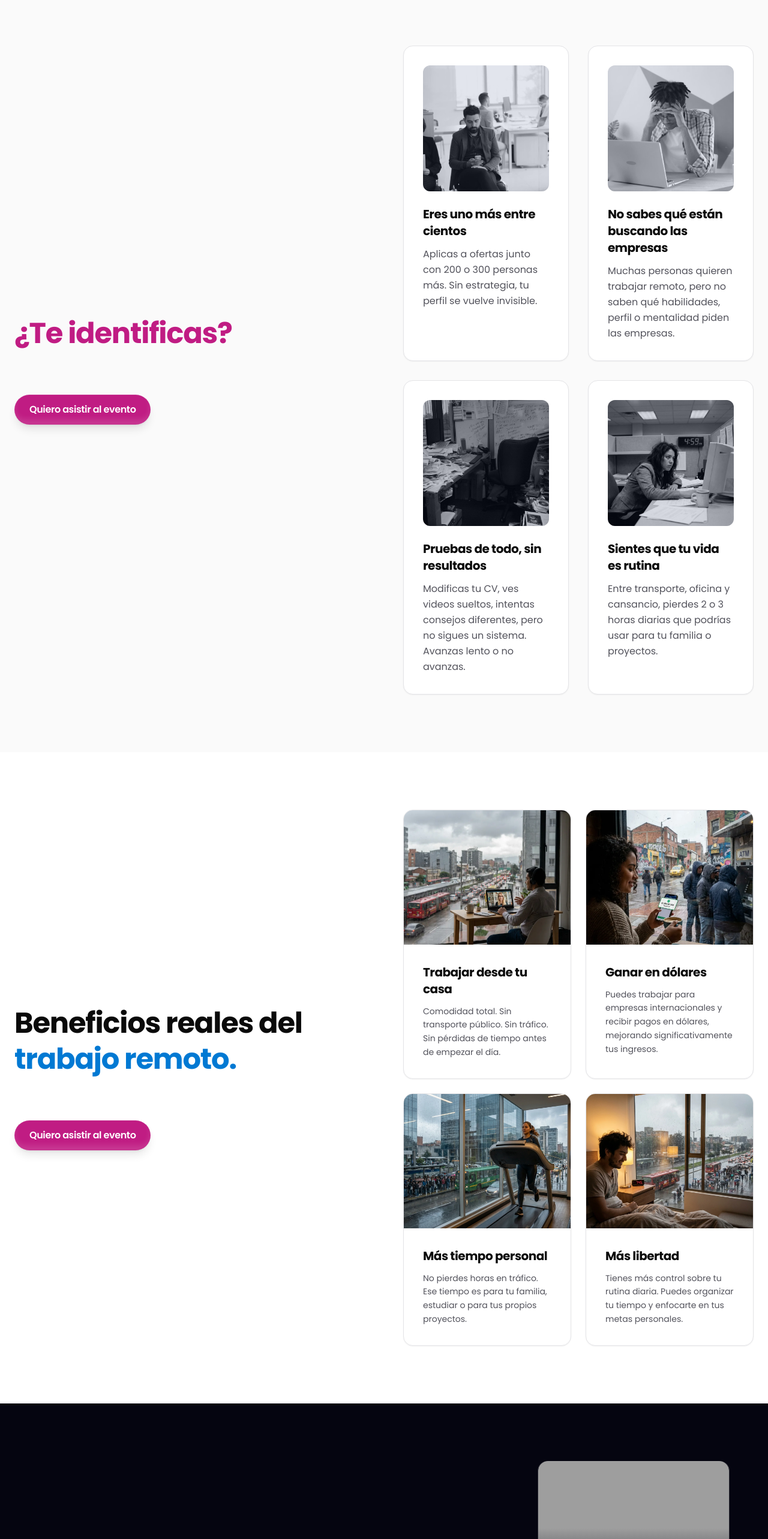
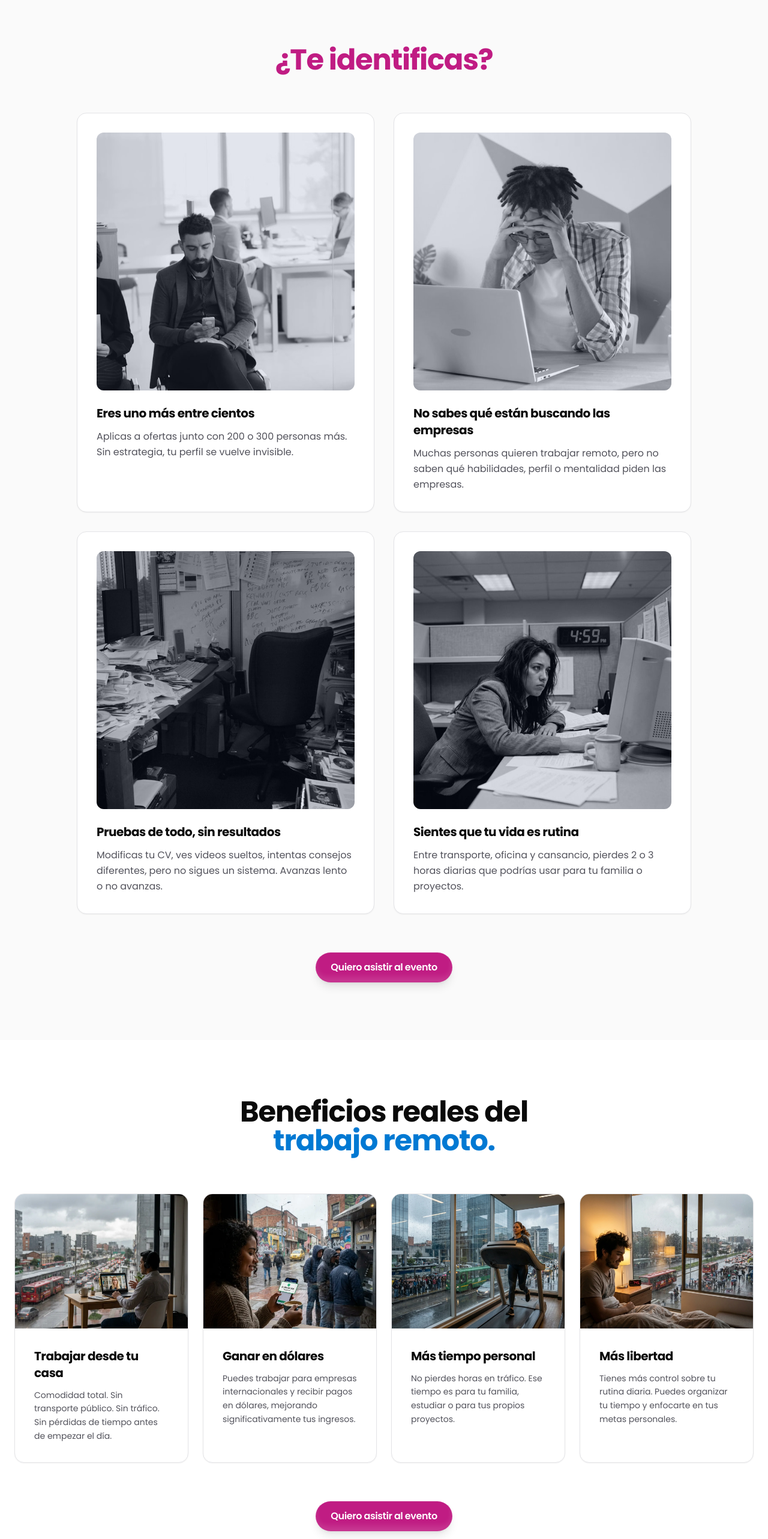
Before and after one commit to Sistema-Paguro/sistema-paguro-landing-page, a React (Vite) app: page / in a window 1280 px wide. Shown: the part 1921-4487 px from the top of the page at 60% size. Built offline with nearby package versions, Linux system fonts and the light colour scheme; grey boxes are pictures that could not be loaded.

Commit message:
Revert Grid cols and flex-wrap responsiveness refactors

```diff
--- a/src/components/Benefits.tsx
+++ b/src/components/Benefits.tsx
@@ -27,31 +27,15 @@ export default function Benefits() {
     return (
         <section className="py-24 bg-white relative overflow-hidden">
             <div className="max-w-7xl mx-auto px-6">
-                <div className="grid grid-cols-1 lg:grid-cols-2 gap-12 lg:gap-16 items-center">
 
-                    {/* Left Column: Text and CTA */}
-                    <div className="flex flex-col text-center lg:text-left">
-                        <div className="mb-10 lg:mb-12">
-                            <h2 className="text-4xl lg:text-5xl lg:leading-tight font-bold text-black mb-6">
-                                {t("benefits.titleLine1")} <br className="hidden lg:block" />
+                <div className="mb-16 max-w-2xl mx-auto text-center">
+                    <h2 className="text-4xl lg:text-5xl font-bold text-black mb-6">
+                        {t("benefits.titleLine1")} <br />
                         <span className="text-blue">{t("benefits.titleLine2")}</span>
                     </h2>
                 </div>
-                        <div className="flex justify-center flex-wrap lg:justify-start">
-                            <ShimmerButton
-                                onClick={() => document.getElementById('registration')?.scrollIntoView({ behavior: 'smooth' })}
-                                className="shadow-lg min-w-48"
-                                background="#c01c83"
-                            >
-                                <span className="whitespace-pre-wrap text-center text-sm font-semibold leading-none tracking-tight text-white dark:from-white dark:to-slate-900/10 lg:text-base">
-                                    {t("benefits.cta")}
-                                </span>
-                            </ShimmerButton>
-                        </div>
-                    </div>
 
-                    {/* Right Column: Grid */}
-                    <div className="grid grid-cols-1 sm:grid-cols-2 gap-6">
+                <div className="grid md:grid-cols-2 lg:grid-cols-4 gap-6">
                     {benefits.map((b, i) => (
                         <div key={i} className="group flex flex-col rounded-2xl bg-white border border-zinc-200 shadow-sm hover:shadow-xl hover:border-blue/20 hover:-translate-y-2 transition-all duration-500 overflow-hidden">
                             <div className="w-full h-48 sm:h-56 relative overflow-hidden bg-zinc-100">
@@ -69,7 +53,18 @@ export default function Benefits() {
                     ))}
                 </div>
 
+                <div className="text-center mt-16 flex justify-center">
+                    <ShimmerButton
+                        onClick={() => document.getElementById('registration')?.scrollIntoView({ behavior: 'smooth' })}
+                        className="shadow-lg min-w-48"
+                        background="#c01c83"
+                    >
+                        <span className="whitespace-pre-wrap text-center text-sm font-semibold leading-none tracking-tight text-white dark:from-white dark:to-slate-900/10 lg:text-base">
+                            {t("benefits.cta")}
+                        </span>
+                    </ShimmerButton>
                 </div>
+
             </div>
         </section>
     );
--- a/src/components/TheProblem.tsx
+++ b/src/components/TheProblem.tsx
@@ -15,37 +15,21 @@ export default function TheProblem() {
     return (
         <section className="py-24 bg-zinc-50">
             <div className="max-w-7xl mx-auto px-6">
-                <div className="grid grid-cols-1 lg:grid-cols-2 gap-12 lg:gap-16 items-center">
 
-                    {/* Left Column: Text and CTA */}
-                    <div className="flex flex-col text-center lg:text-left">
-                        <div className="mb-10 lg:mb-12">
-                            <h2 className="text-4xl lg:text-5xl lg:leading-tight font-bold text-black mb-6">
+                <div className="mb-16 max-w-2xl mx-auto text-center">
+                    <h2 className="text-4xl lg:text-5xl font-bold text-black mb-6">
                         {t("problem.titleLine1") && (
                             <>
-                                        {t("problem.titleLine1")} <br className="hidden lg:block" />
+                                {t("problem.titleLine1")} <br />
                             </>
                         )}
                         <span className="text-magenta">{t("problem.titleLine2")}</span>
                     </h2>
                 </div>
-                        <div className="flex justify-center flex-wrap lg:justify-start">
-                            <ShimmerButton
-                                onClick={() => document.getElementById('registration')?.scrollIntoView({ behavior: 'smooth' })}
-                                className="shadow-lg min-w-48"
-                                background="#c01c83"
-                            >
-                                <span className="whitespace-pre-wrap text-center text-sm font-semibold leading-none tracking-tight text-white dark:from-white dark:to-slate-900/10 lg:text-base">
-                                    {t("problem.cta")}
-                                </span>
-                            </ShimmerButton>
-                        </div>
-                    </div>
 
-                    {/* Right Column: Grid */}
-                    <div className="grid grid-cols-1 sm:grid-cols-2 gap-6 lg:gap-8">
+                <div className="grid md:grid-cols-2 lg:grid-cols-2 gap-8 max-w-5xl mx-auto">
                     {problems.map((p, i) => (
-                            <div key={i} className="group p-6 sm:p-8 flex flex-col rounded-2xl bg-white border border-zinc-200 shadow-sm hover:shadow-xl hover:-translate-y-2 transition-all duration-500">
+                        <div key={i} className="group p-8 flex flex-col rounded-2xl bg-white border border-zinc-200 shadow-sm hover:shadow-xl hover:-translate-y-2 transition-all duration-500">
 
                             {/* 1:1 Ratio Image Wrapper */}
                             <div className="relative w-full aspect-square mb-6 overflow-hidden rounded-xl bg-zinc-100 flex-shrink-0">
@@ -67,7 +51,19 @@ export default function TheProblem() {
                         </div>
                     ))}
                 </div>
+
+                <div className="text-center mt-16 flex justify-center">
+                    <ShimmerButton
+                        onClick={() => document.getElementById('registration')?.scrollIntoView({ behavior: 'smooth' })}
+                        className="shadow-lg min-w-48"
+                        background="#c01c83"
+                    >
+                        <span className="whitespace-pre-wrap text-center text-sm font-semibold leading-none tracking-tight text-white dark:from-white dark:to-slate-900/10 lg:text-base">
+                            {t("problem.cta")}
+                        </span>
+                    </ShimmerButton>
                 </div>
+
             </div>
         </section>
     );
--- a/src/components/ui/Testimonials.tsx
+++ b/src/components/ui/Testimonials.tsx
@@ -20,24 +20,22 @@ export default function Testimonials() {
             `}</style>
 
             <div className="max-w-7xl mx-auto px-6 lg:px-16">
-                <div className="grid grid-cols-1 lg:grid-cols-2 gap-12 lg:gap-16 items-center">
 
-                    {/* Left Column: Header / Social Proof */}
-                    <div className="flex flex-col items-center lg:items-start text-center lg:text-left space-y-8">
-                        <h2 className="text-3xl md:text-5xl lg:text-6xl font-bold text-white tracking-tight leading-tight">
-                            {t("testimonials.titleLine1")} <br className="hidden lg:block" />
-                            <span className="text-transparent bg-clip-text bg-gradient-to-r from-magenta to-blue">{t("testimonials.titleLine2")}</span>
+                {/* Header / Social Proof */}
+                <div className="flex flex-col items-center justify-center text-center mb-16 space-y-6">
+                    <h2 className="text-3xl md:text-5xl font-bold text-white tracking-tight">
+                        {t("testimonials.titleLine1")} <span className="text-transparent bg-clip-text bg-gradient-to-r from-magenta to-blue">{t("testimonials.titleLine2")}</span>
                     </h2>
 
                     {/* Demo Component Integration */}
-                        <div className="flex flex-wrap items-center justify-center lg:justify-start sm:divide-x divide-gray-700 bg-white/5 p-4 sm:px-6 rounded-2xl backdrop-blur-sm border border-white/10 gap-4 sm:gap-0">
-                            <div className="flex -space-x-3 sm:pr-6 justify-center w-full sm:w-auto">
+                    <div className="flex items-center divide-x divide-gray-700 bg-white/5 p-4 rounded-2xl backdrop-blur-sm border border-white/10">
+                        <div className="flex -space-x-3 pr-6">
                             <img src="/testimonials/avatar_1.png" alt="Avatar" className="w-12 h-12 rounded-full border-2 border-[#050510] hover:-translate-y-1 transition z-10 object-cover" />
                             <img src="https://images.unsplash.com/photo-1573496359142-b8d87734a5a2?q=80&w=200&h=200&fit=crop&crop=faces" alt="Avatar" className="w-12 h-12 rounded-full border-2 border-[#050510] hover:-translate-y-1 transition z-20 object-cover filter grayscale" />
                             <img src="/testimonials/avatar_3.png" alt="Avatar" className="w-12 h-12 rounded-full border-2 border-[#050510] hover:-translate-y-1 transition z-30 object-cover" />
                             <img src="/testimonials/avatar_4.png" alt="Avatar" className="w-12 h-12 rounded-full border-2 border-[#050510] hover:-translate-y-1 transition z-40 object-cover" />
                         </div>
-                            <div className="sm:pl-6 text-center sm:text-left flex flex-col items-center sm:items-start w-full sm:w-auto">
+                        <div className="pl-6 text-left">
                             <div className="flex items-center mb-1">
                                 {[...Array(5)].map((_, i) => (
                                     <svg key={i} xmlns="http://www.w3.org/2000/svg" width="16" height="16" viewBox="0 0 24 24" fill="#FACC15" stroke="#FACC15" strokeWidth="2" strokeLinecap="round" strokeLinejoin="round">
@@ -51,8 +49,8 @@ export default function Testimonials() {
                     </div>
                 </div>
 
-                    {/* Right Column: Testimonial Cards */}
-                    <div className="flex flex-wrap items-center justify-center lg:justify-end gap-6 relative z-10">
+                {/* Testimonial Cards */}
+                <div className="flex flex-wrap items-center justify-center gap-6">
                     {/* Card 1 - Virtual Executive Assistant (Woman) */}
                     <div
                         onClick={() => handleCardClick(1)}
@@ -102,7 +100,6 @@ export default function Testimonials() {
                     </div>
                 </div>
             </div>
-            </div>
         </section>
     );
 }
```
Lines whose indentation alone changed are shown as unchanged.
